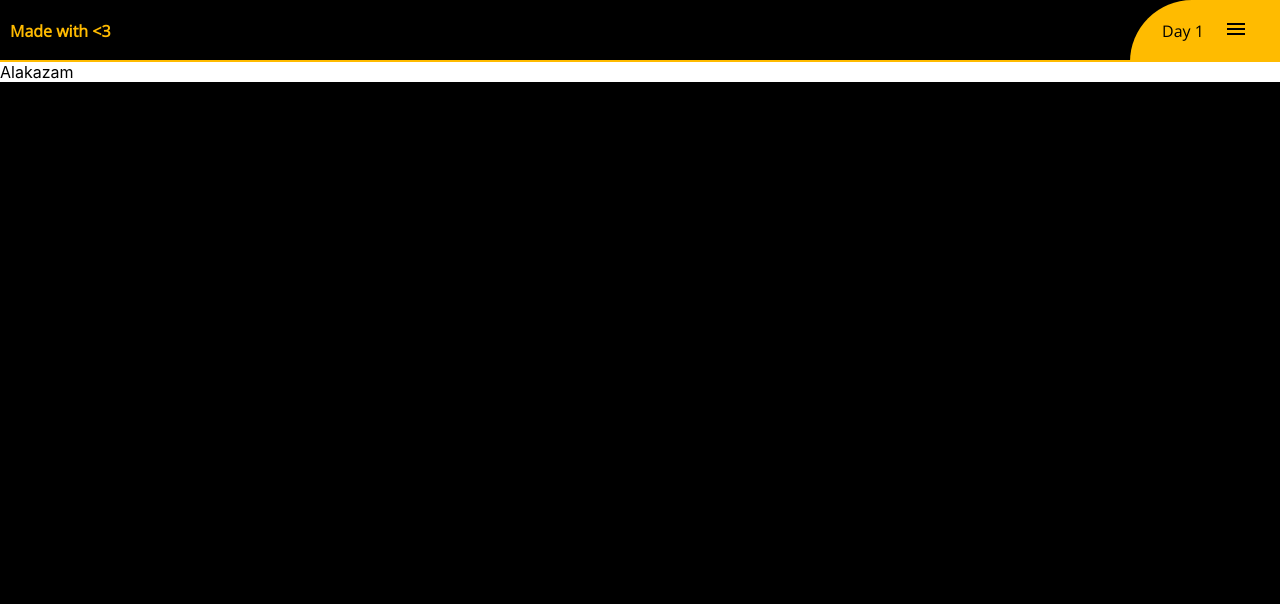
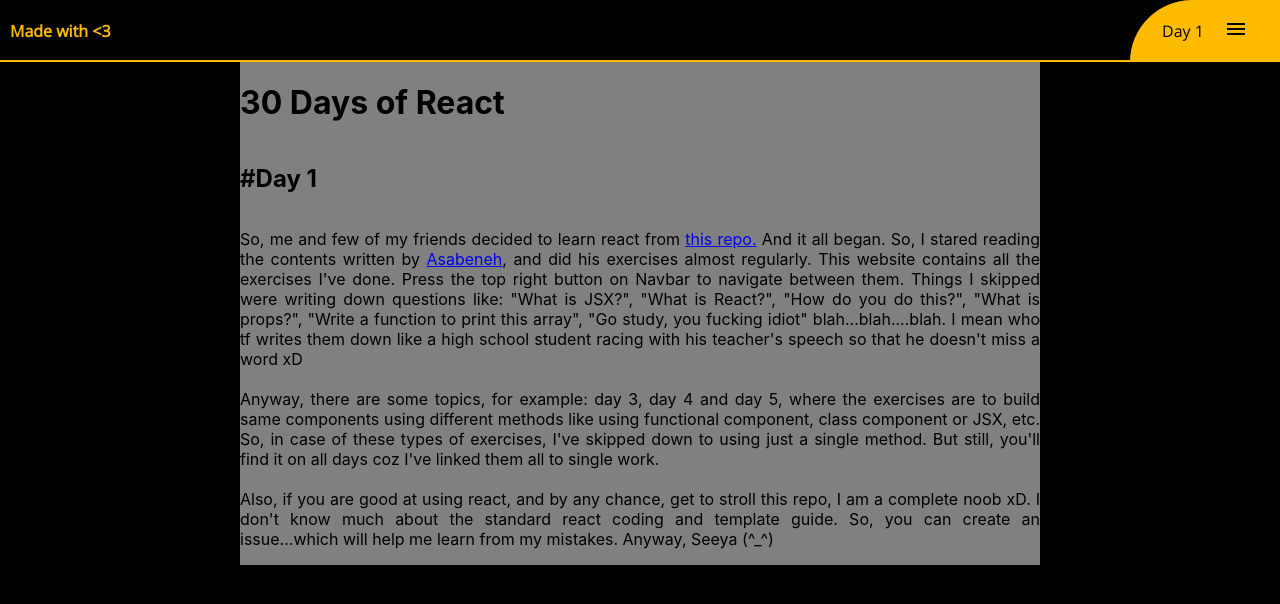
Before and after one commit to suyogxda/30-Days-Of-React, a React (Create React App) app: page / in a window 1280 px wide. Shown: the top 604 px of the page. Built offline with nearby package versions, Linux system fonts and the light colour scheme.

Commit message:
Add day 1 message

```diff
--- a/src/components/day_1/DayOne.css
+++ b/src/components/day_1/DayOne.css
@@ -1,4 +1,5 @@
 .day_one_index {
   display: flex;
   flex-wrap: wrap;
+  font-family: "Open Sans", sans-serif;
 }
--- a/src/components/day_1/DayOne.js
+++ b/src/components/day_1/DayOne.js
@@ -1,8 +1,44 @@
 import React, { Component } from "react";
+import WritingPad from "../ui_components/writing_pad/WritingPad";
 
 class DayOne extends Component {
+  noteTopic = "30 Days of React";
+  noteSubTopic = "#Day 1";
+  noteContent = (
+    <span>
+      So, me and few of my friends decided to learn react from{" "}
+      <a href="https://github.com/Asabeneh/30-Days-Of-React">this repo.</a> And
+      it all began. So, I stared reading the contents written by{" "}
+      <a href="https://github.com/Asabeneh">Asabeneh</a>, and did his exercises
+      almost regularly. This website contains all the exercises I've done. Press
+      the top right button on Navbar to navigate between them. Things I skipped
+      were writing down questions like: "What is JSX?", "What is React?", "How
+      do you do this?", "What is props?", "Write a function to print this
+      array", "Go study, you fucking idiot" blah...blah....blah. I mean who tf
+      writes them down like a high school student racing with his teacher's
+      speech so that he doesn't miss a word xD
+      <br /> <br />
+      Anyway, there are some topics, for example: day 3, day 4 and day 5, where
+      the exercises are to build same components using different methods like
+      using functional component, class component or JSX, etc. So, in case of
+      these types of exercises, I've skipped down to using just a single method.
+      But still, you'll find it on all days coz I've linked them all to single
+      work.
+      <br /> <br />
+      Also, if you are good at using react, and by any chance, get to stroll
+      this repo, I am a complete noob xD. I don't know much about the standard
+      react coding and template guide. So, you can create an issue...which will
+      help me learn from my mistakes. Anyway, Seeya (^_^)
+    </span>
+  );
   render() {
-    return <div className="day_one_index">Alakazam</div>;
+    return (
+      <WritingPad
+        noteTopic={this.noteTopic}
+        noteSubTopic={this.noteSubTopic}
+        noteContent={this.noteContent}
+      />
+    );
   }
 }
 export default DayOne;
```
